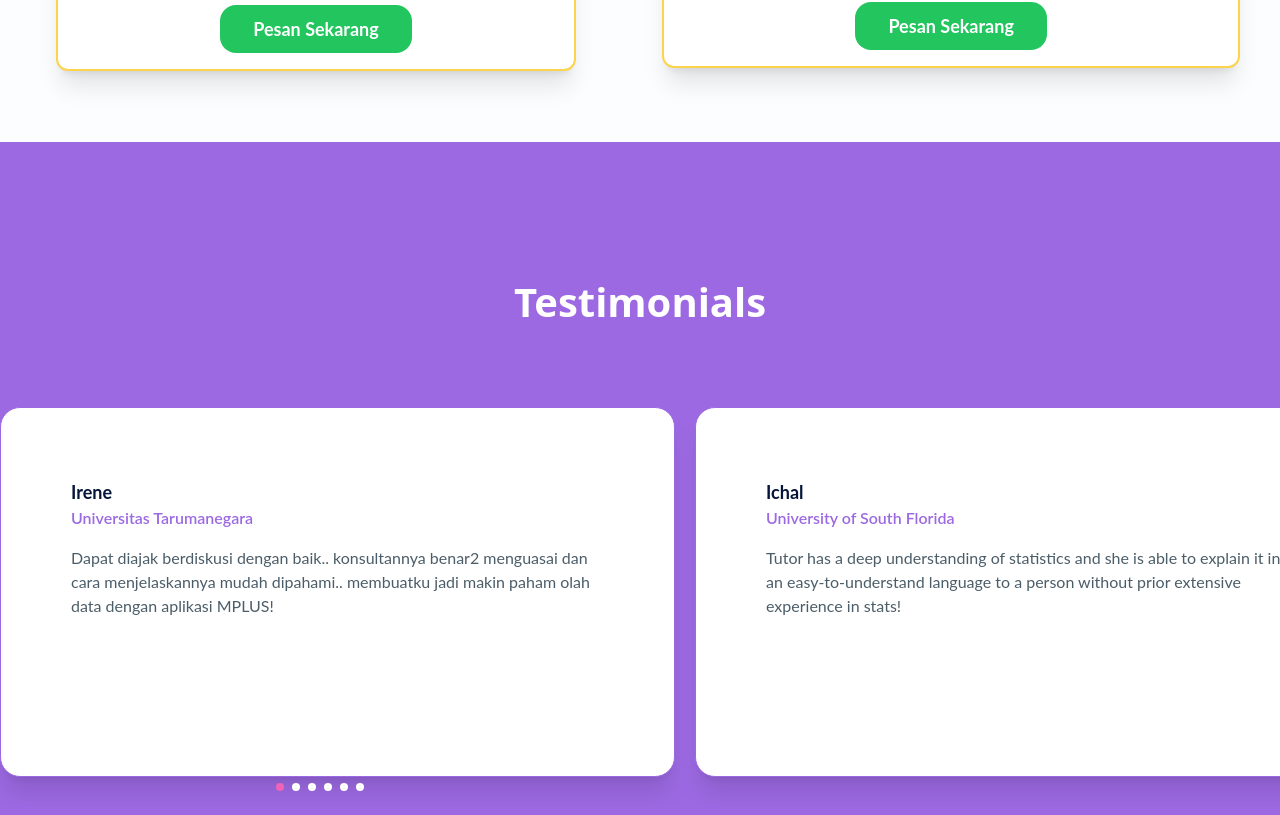
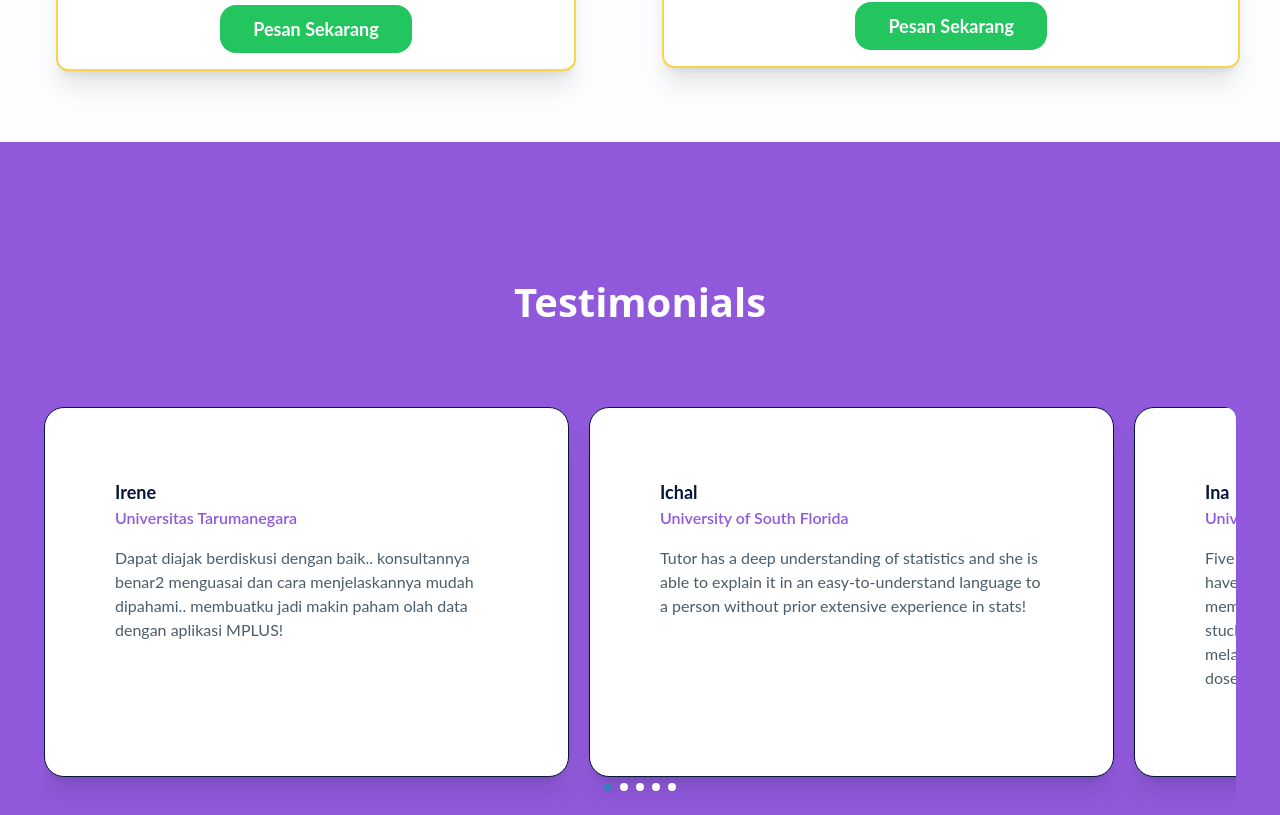
Before and after one commit to Farkhanariyasa/lanpage-ID, a React (Create React App) app: page / in a window 1280 px wide. Shown: the part 3825-4640 px from the top of the page. Built offline with nearby package versions, Linux system fonts and the light colour scheme; the HTML template or start-up script is replaced by a standard one.

Commit message:
Menyesuaikan pallete

```diff
--- a/src/components/TestimonialSlider.js
+++ b/src/components/TestimonialSlider.js
@@ -25,7 +25,7 @@ const TestimonialSlider = () => {
       modules={[Pagination]}
       spaceBetween={20}
 
-      className='mySwiper justify-start w-full'
+      className='mySwiper justify-center w-full rounded-xl'
     >
       {testimonialsData.map((slide, index) => {
         // destructure slide
@@ -34,11 +34,11 @@ const TestimonialSlider = () => {
           // slide
           <SwiperSlide
             key={index}
-            className='bg-white rounded-[20px] border border-accent-primary max-w-[320px] xl:max-w-[675px] max-h-[370px] pt-[12px] xl:pt-[70px] px-[35px] xl:px-[70px] pb-[50px] flex items-start gap-x-[30px] shadow-xl'
+            className='bg-white rounded-[20px] border border-primary max-w-[320px] xl:max-w-[525px] max-h-[370px] pt-[12px] xl:pt-[70px] px-[35px] xl:px-[70px] pb-[50px] flex items-start gap-x-[30px] shadow-xl'
           >
             <div>
               <div className='text-lg text-primary font-bold'>{name}</div>
-              <div className='mb-4 font-semibold text-accent-primary'>
+              <div className='mb-4 font-semibold text-accent-primary_hover'>
                 {web}
               </div>
               <p className='overflow-scroll xl:overflow-auto'>{message}</p>
--- a/src/components/Testimonials.js
+++ b/src/components/Testimonials.js
@@ -8,7 +8,7 @@ const Testimonials = () => {
     <section className='overflow-hidden'>
       <div className='mx-auto'>
         <div
-          className='bg-accent-primary min-h-[600px]'
+          className='bg-accent-primary_hover min-h-[600px] px-11'
           data-aos='fade-up'
           data-aos-offset='300'
         >
--- a/src/slider.css
+++ b/src/slider.css
@@ -1,14 +1,17 @@
 .swiper-wrapper {
   min-height: 400px;
 }
-.swiper-horizontal > .swiper-pagination-bullets,
+
+.swiper-horizontal>.swiper-pagination-bullets,
 .swiper-pagination-bullets.swiper-pagination-horizontal {
-  width: 50%;
+  width: 100%;
 }
+
 .swiper-pagination-bullet {
   background-color: white;
   opacity: 1;
 }
+
 .swiper-pagination-bullet-active {
-  background-color: #f063b8 !important;
+  background-color: #387FBC !important;
 }
```
